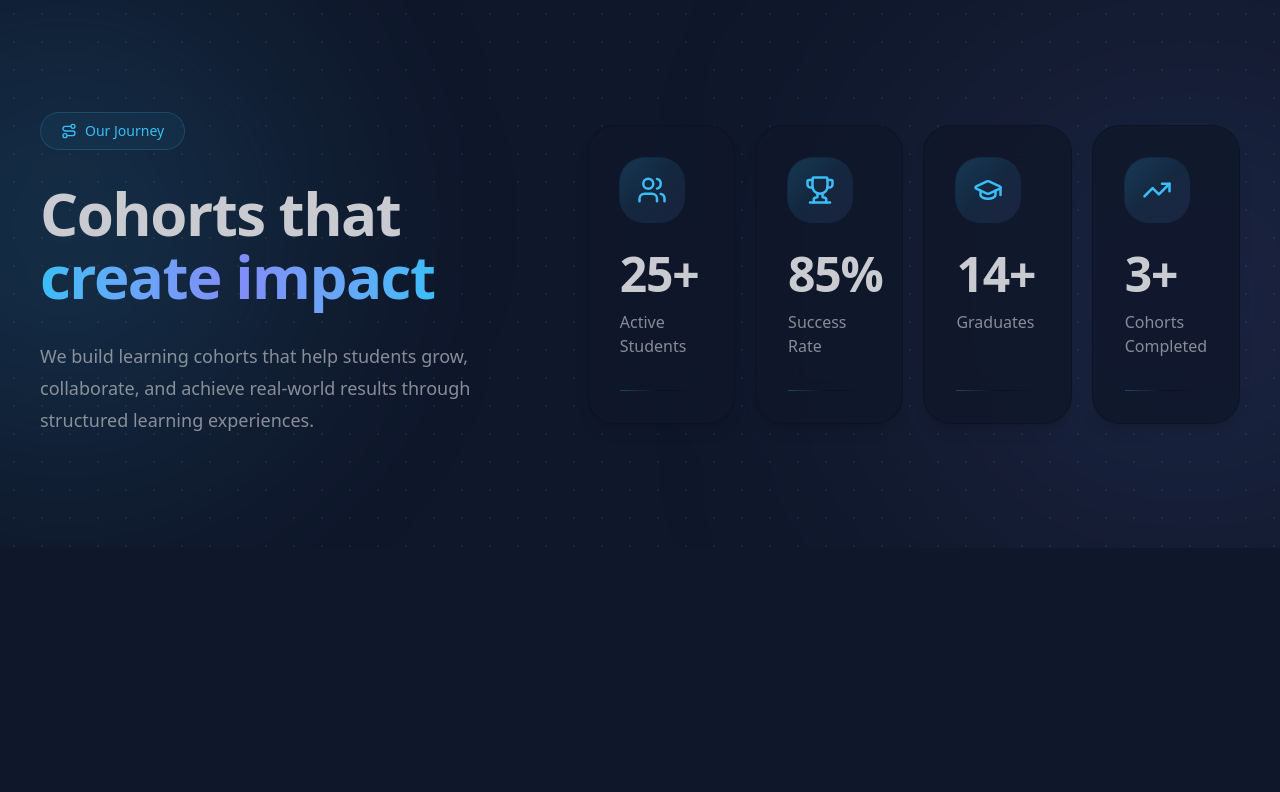
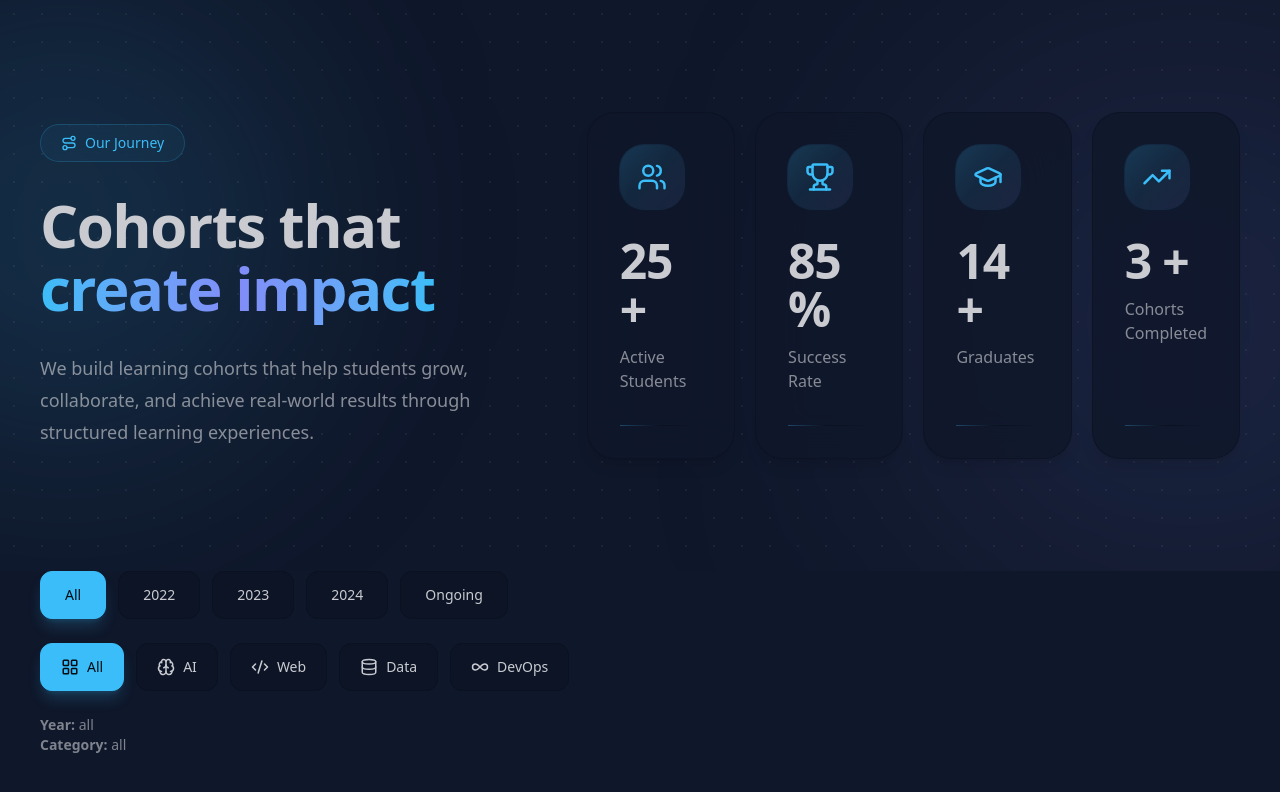
Before and after one commit to jafarimurtaza/aptus-age-portal, a Next.js app: page /cohorts in a window 1280 px wide. Shown: the top 792 px of the page. Built offline with nearby package versions, Linux system fonts and the light colour scheme.

Commit message:
last the errors fixed and all filter buttons for filtring the category and years of cohorts

```diff
--- a/src/app/cohorts/page.js
+++ b/src/app/cohorts/page.js
@@ -1,9 +1,13 @@
 import Hero from "../../components/cohorts/Hero";
-
+import FilterButtons from "@/components/cohorts/FilterButtons";
 export default function CohortsMain() {
   return (
     <main className="min-h-screen">
       <Hero />
+
+      <div className="container mx-auto px-6 lg:px-10">
+        <FilterButtons />
+      </div>
     </main>
   );
 }
--- /dev/null
+++ b/src/components/cohorts/FilterButtons.jsx
@@ -0,0 +1,72 @@
+"use client";
+
+import { useState } from "react";
+import {
+  yearFilters,
+  categoryFilters,
+} from "../../data/filter";
+
+export default function FilterButtons() {
+  const [selectedYear, setSelectedYear] = useState("all");
+  const [selectedCategory, setSelectedCategory] = useState("all");
+
+  return (
+    <div className="space-y-6">
+      {/* filter for yearr*/}
+      <div className="flex flex-wrap gap-3">
+        {yearFilters.map((filter) => (
+          <button
+            key={filter.id}
+            onClick={() => setSelectedYear(filter.value)}
+            className={`
+              h-12 rounded-xl border px-6 text-sm font-medium transition-all duration-300
+              ${
+                selectedYear === filter.value
+                  ? "bg-primary text-primary-content border-primary shadow-lg shadow-primary/20"
+                  : "bg-base-200 border-base-300 text-base-content hover:bg-base-300 hover:border-primary/40"
+              }
+            `}
+          >
+            {filter.label}
+          </button>
+        ))}
+      </div>
+
+      {/* Filter for catagory part */}
+      <div className="flex flex-wrap gap-3">
+        {categoryFilters.map((filter) => {
+          const Icon = filter.icon;
+
+          return (
+            <button
+              key={filter.id}
+              onClick={() => setSelectedCategory(filter.value)}
+              className={`
+                h-12 rounded-xl border px-5 flex items-center gap-2 text-sm font-medium transition-all duration-300
+                ${
+                  selectedCategory === filter.value
+                    ? "bg-primary text-primary-content border-primary shadow-lg shadow-primary/20"
+                    : "bg-base-200 border-base-300 text-base-content hover:bg-base-300 hover:border-primary/40"
+                }
+              `}
+            >
+              <Icon size={18} strokeWidth={2} />
+              <span>{filter.label}</span>
+            </button>
+          );
+        })}
+      </div>
+
+      {/* its just for test */}
+      <div className="text-sm text-base-content/60">
+        <p>
+          <strong>Year:</strong> {selectedYear}
+        </p>
+
+        <p>
+          <strong>Category:</strong> {selectedCategory}
+        </p>
+      </div>
+    </div>
+  );
+}
--- a/src/components/cohorts/HeroCards.jsx
+++ b/src/components/cohorts/HeroCards.jsx
@@ -73,7 +73,7 @@ export default function HeroCards() {
 
             {/* Value */}
             <h3 className="text-4xl font-black tracking-tight lg:text-5xl">
-              {stat.value}
+              {stat.value } {stat.suffix}
             </h3>
 
             {/* Label */}
--- /dev/null
+++ b/src/data/filter.js
@@ -0,0 +1,49 @@
+
+import {
+  LayoutGrid,
+  Brain,
+  Code2,
+  Database,
+  Infinity,
+} from "lucide-react";
+
+export const yearFilters = [
+  { id: 1, label: "All", value: "all" },
+  { id: 2, label: "2022", value: "2022" },
+  { id: 3, label: "2023", value: "2023" },
+  { id: 4, label: "2024", value: "2024" },
+  { id: 5, label: "Ongoing", value: "ongoing" },
+];
+
+export const categoryFilters = [
+  {
+    id: 1,
+    label: "All",
+    value: "all",
+    icon: LayoutGrid,
+  },
+  {
+    id: 2,
+    label: "AI",
+    value: "ai",
+    icon: Brain,
+  },
+  {
+    id: 3,
+    label: "Web",
+    value: "web",
+    icon: Code2,
+  },
+  {
+    id: 4,
+    label: "Data",
+    value: "data",
+    icon: Database,
+  },
+  {
+    id: 5,
+    label: "DevOps",
+    value: "devops",
+    icon: Infinity,
+  },
+];
--- a/src/data/hero.jsx
+++ b/src/data/hero.js
@@ -20,25 +20,29 @@ export const hero = {
     {
       id: 1,
       icon: Users,
-      value: "25+",
+      value: 25,
+      suffix:"+",
       label: "Active Students",
     },
     {
       id: 2,
       icon: Trophy,
-      value: "85%",
+      value: 85,
+      suffix:"%",
       label: "Success Rate",
     },
     {
       id: 3,
       icon: GraduationCap,
-      value: "14+",
+      value: 14,
+      suffix:"+",
       label: "Graduates",
     },
     {
       id: 4,
       icon: TrendingUp,
-      value: "3+",
+      value: 3,
+      suffix:"+",
       label: "Cohorts Completed",
     },
   ],
```
